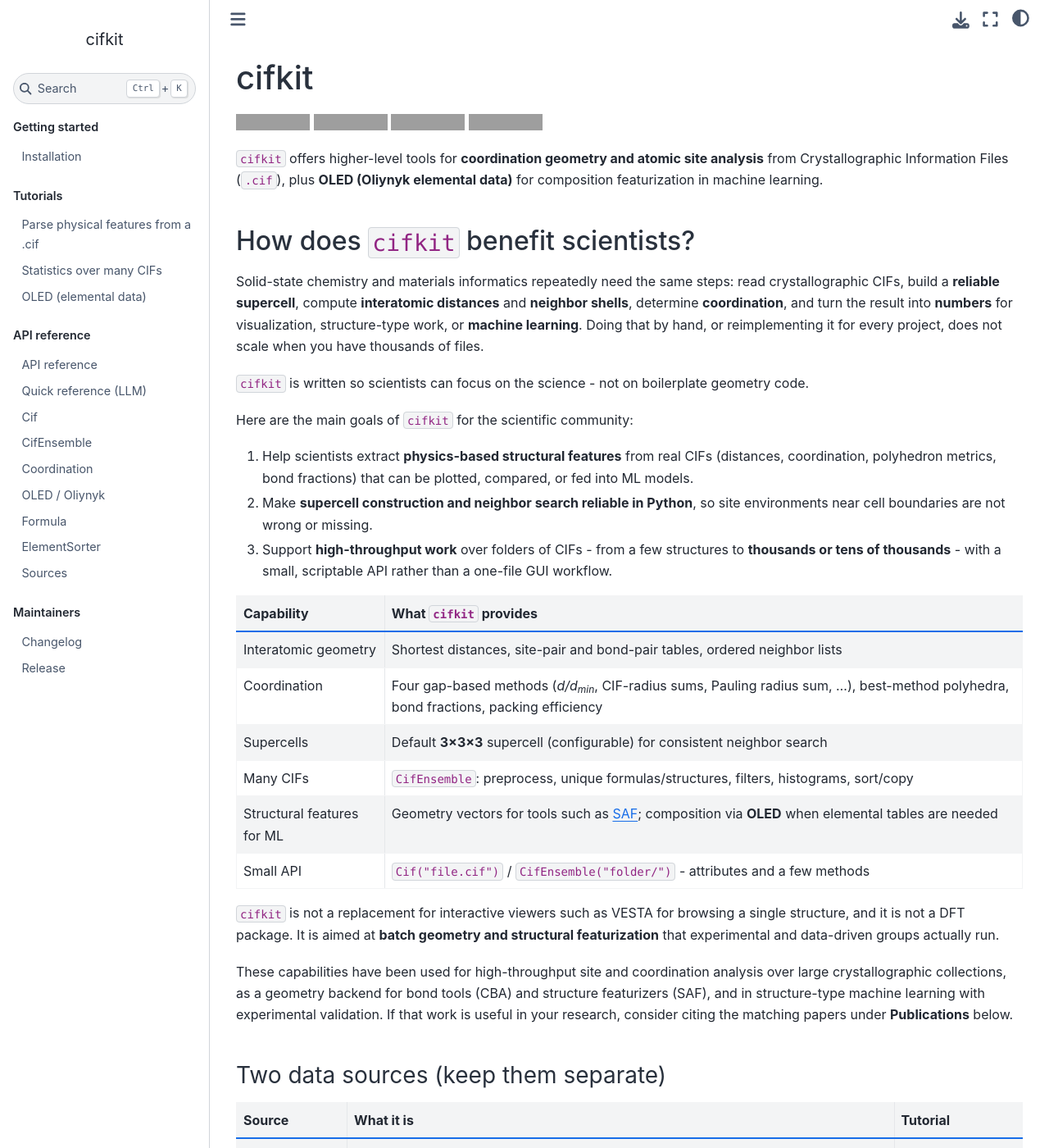
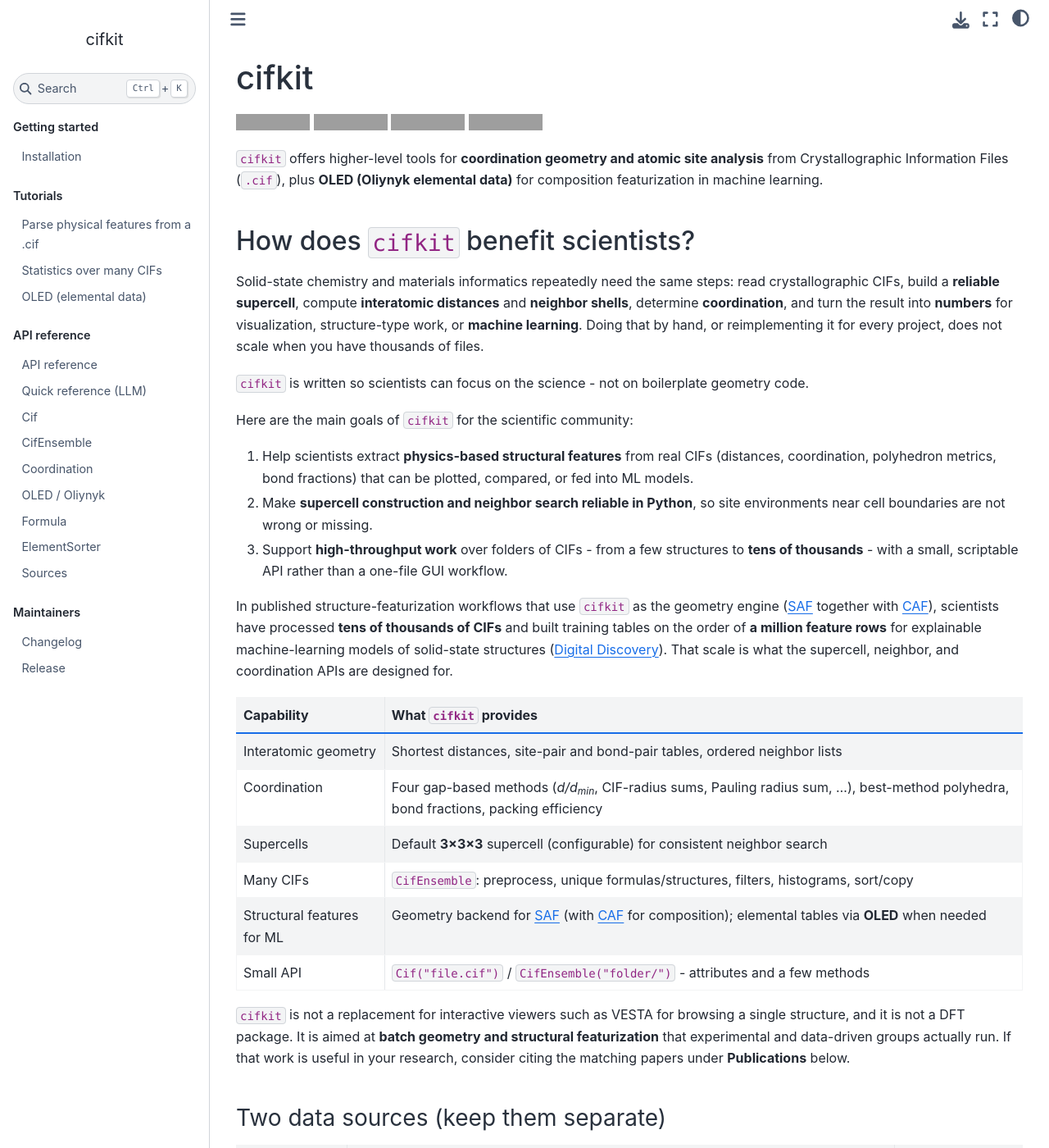
Before and after one commit to bobleesj/cifkit, a Jupyter Book: the page built from docs/intro.md, in a window 1280 px wide and 1400 px high. Shown: the whole window at 82% size. Built offline with Jupyter Book 1.0.4 settings and Sphinx 7.4.7 and the Sphinx Book theme 1.1.4, drawn with Linux system fonts in a browser that asks for light colours; grey boxes are pictures that could not be loaded.

Commit message:
docs: state SAF/CAF scale (tens of thousands of CIFs, ~1M features)
In How-cifkit-benefits, note published high-throughput featurization
via SAF/CAF and the Digital Discovery paper DOI.

```diff
--- a/docs/intro.md
+++ b/docs/intro.md
@@ -31,8 +31,18 @@
 2. Make **supercell construction and neighbor search reliable in Python**,
    so site environments near cell boundaries are not wrong or missing.
 3. Support **high-throughput work** over folders of CIFs - from a few
-   structures to **thousands or tens of thousands** - with a small,
-   scriptable API rather than a one-file GUI workflow.
+   structures to **tens of thousands** - with a small, scriptable API
+   rather than a one-file GUI workflow.
+
+In published structure-featurization workflows that use `cifkit` as the
+geometry engine ([SAF](https://github.com/bobleesj/structure-analyzer-featurizer)
+together with
+[CAF](https://github.com/bobleesj/composition-analyzer-featurizer)),
+scientists have processed **tens of thousands of CIFs** and built training
+tables on the order of **a million feature rows** for explainable
+machine-learning models of solid-state structures
+([Digital Discovery](https://doi.org/10.1039/D4DD00332B)). That scale is
+what the supercell, neighbor, and coordination APIs are designed for.
 
 | Capability | What `cifkit` provides |
 |---|---|
@@ -40,20 +50,14 @@
 | Coordination | Four gap-based methods (*d/d<sub>min</sub>*, CIF-radius sums, Pauling radius sum, …), best-method polyhedra, bond fractions, packing efficiency |
 | Supercells | Default **3×3×3** supercell (configurable) for consistent neighbor search |
 | Many CIFs | `CifEnsemble`: preprocess, unique formulas/structures, filters, histograms, sort/copy |
-| Structural features for ML | Geometry vectors for tools such as [SAF](https://github.com/bobleesj/structure-analyzer-featurizer); composition via **OLED** when elemental tables are needed |
+| Structural features for ML | Geometry backend for [SAF](https://github.com/bobleesj/structure-analyzer-featurizer) (with [CAF](https://github.com/bobleesj/composition-analyzer-featurizer) for composition); elemental tables via **OLED** when needed |
 | Small API | `Cif("file.cif")` / `CifEnsemble("folder/")` - attributes and a few methods |
 
 `cifkit` is not a replacement for interactive viewers such as VESTA for
 browsing a single structure, and it is not a DFT package. It is aimed at
 **batch geometry and structural featurization** that experimental and
-data-driven groups actually run.
-
-These capabilities have been used for high-throughput site and
-coordination analysis over large crystallographic collections, as a
-geometry backend for bond tools (CBA) and structure featurizers (SAF),
-and in structure-type machine learning with experimental validation. If
-that work is useful in your research, consider citing the matching papers
-under **Publications** below.
+data-driven groups actually run. If that work is useful in your research,
+consider citing the matching papers under **Publications** below.
 
 ### Two data sources (keep them separate)
 
```
Also changed, not shown: README.rst (+11 -4 lines).
